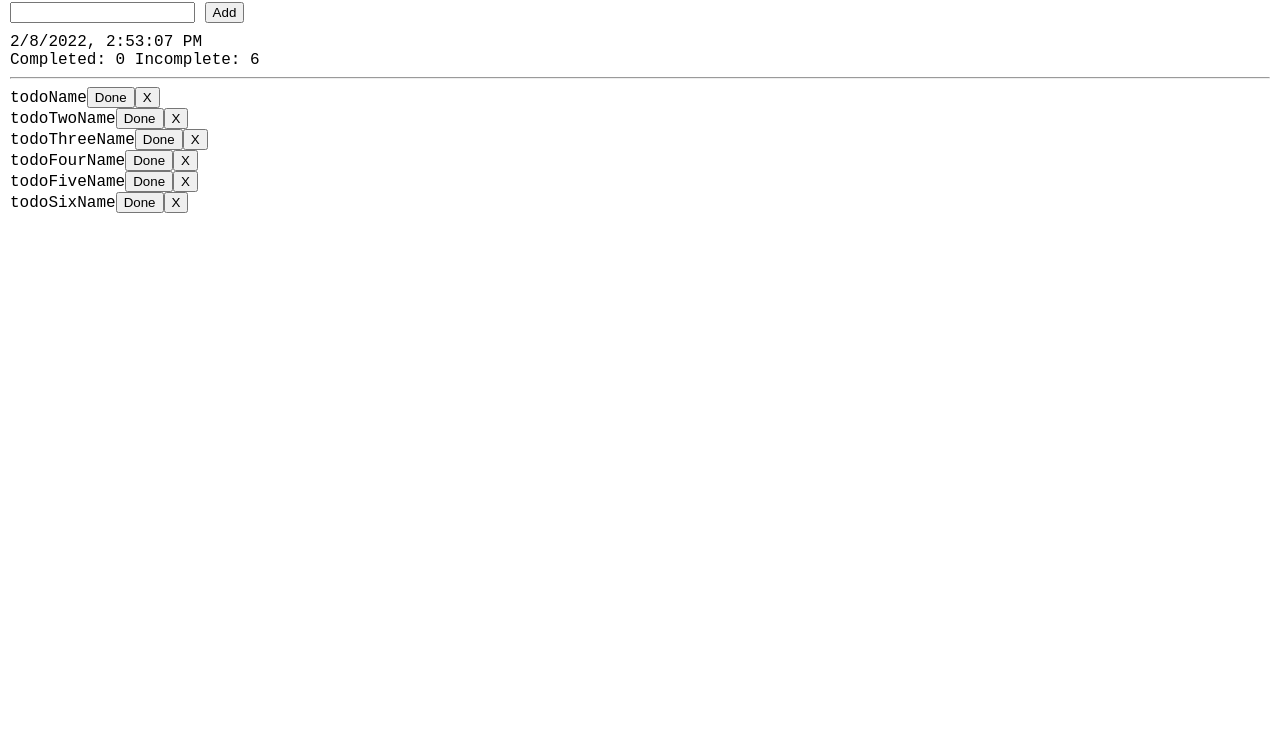
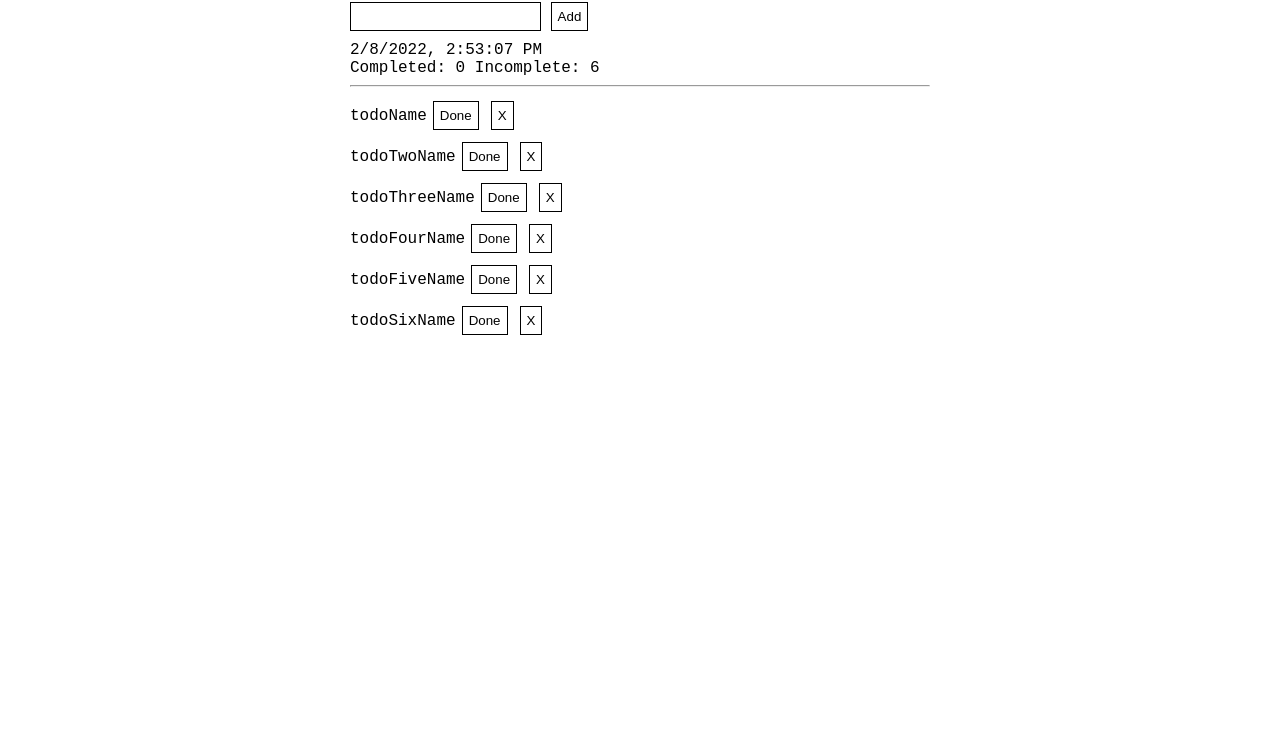
Before and after one commit to tuukkaUosukainen/100, a website built with Parcel: page todo/index.html in a window 1280 px wide. Shown: the part 55-800 px from the top of the page. Built offline with nearby package versions, Linux system fonts and the light colour scheme.

Commit message:
style buttons and input

```diff
--- a/todo/index.css
+++ b/todo/index.css
@@ -28,12 +28,31 @@ img {
 body {
     padding: 10px;
     font-family: monospace;
+    max-width: 600px;
+    width: 100%;
+    margin: auto;
 }
 
 h1, input {
     margin-bottom: 10px;
 }
 
+input {
+    padding: 6px;
+    border-radius: 0;
+    border: 1px solid black;
+}
+
 .completed {
     text-decoration: line-through;
 }
+
+button {
+    background-color: white;
+    border: 1px solid black;
+    padding: 6px;
+}
+
+li button {
+    margin: 6px;
+}
--- a/todo/index.js
+++ b/todo/index.js
@@ -62,7 +62,7 @@ function render() {
     // Edit functionality
     const editButton = newElement('button');
     editButton.id = 'editButton_' + todos[i].name;
-    editButton.textContent = todos[i].completed ? 'Open' : 'Done';
+    editButton.textContent = todos[i].completed ? 'Undo' : 'Done';
 
     // on edit click
     editButton.addEventListener('click', () => {
```
